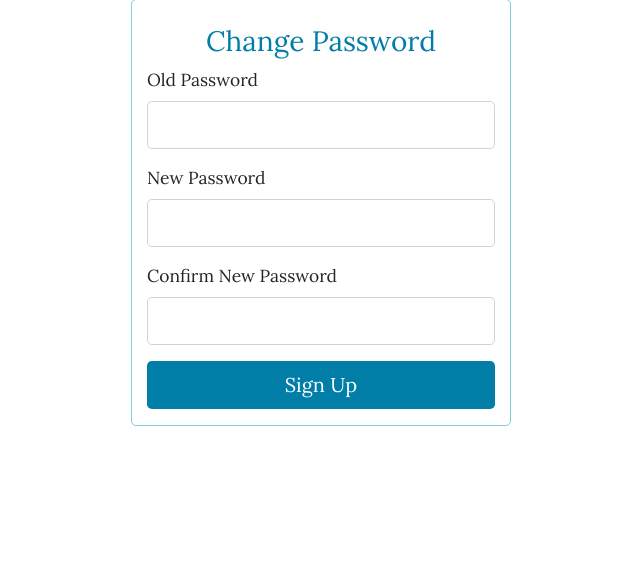
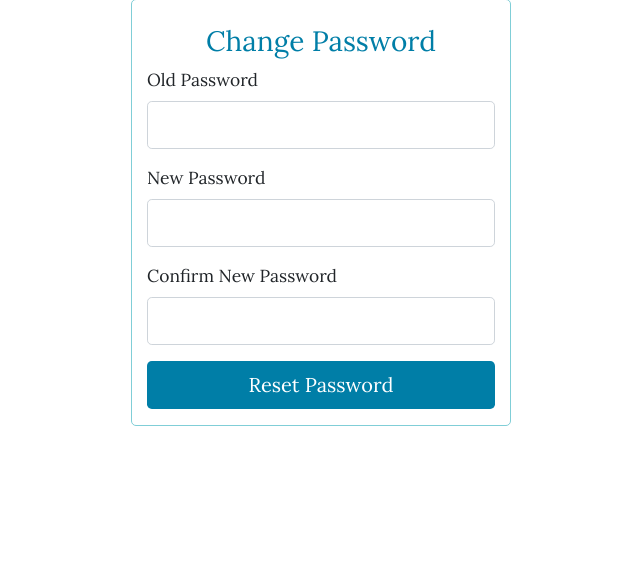
Before and after one commit to gorip96/network-access, a PHP site: page /changepassword.php in a window 1280 px wide. Shown: the part 51-618 px from the top of the page, without its empty margins (319-959 px from the left). Run offline with PHP 8.4, Linux system fonts and the light colour scheme; the visitor is signed in with stand-in values (Sample User, id 1); some libraries are stand-ins or nearby versions.

Commit message:
update button

```diff
--- a/changepassword.php
+++ b/changepassword.php
@@ -47,7 +47,7 @@ if (empty($_SESSION['id'])) {
             <input type="password" name="passwordConf" class="form-control form-control-lg">
           </div>
           <div class="form-group">
-            <button type="submit" name="reset-btn" class="btn btn-lg btn-block">Sign Up</button>
+            <button type="submit" name="reset-btn" class="btn btn-lg btn-block">Reset Password</button>
           </div>
         </form>
       </div>
```
